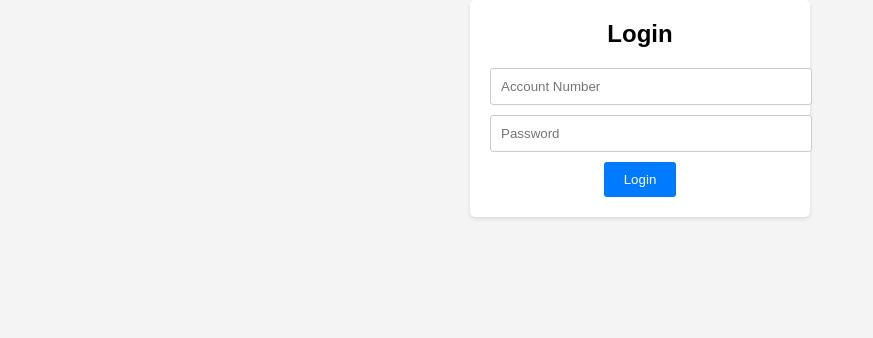
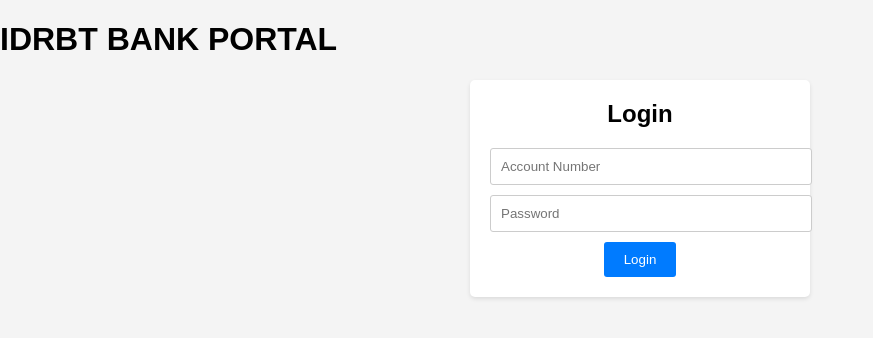
Before and after one commit to abhic137/Basic-banking-app, a plain HTML site: page banking-app/frontend/index.html in a window 1280 px wide. Shown: the whole page, without its empty margins (0-873 px from the left). Drawn offline with Linux system fonts and the light colour scheme.

Commit message:
Update index.html

```diff
--- a/banking-app/frontend/index.html
+++ b/banking-app/frontend/index.html
@@ -2,9 +2,12 @@
 <!DOCTYPE html>
 <html>
 <head>
+    <title>IDRBT BANK PORTAL</title>
     <link rel="stylesheet" type="text/css" href="style.css">
 </head>
 <body>
+    <h1>IDRBT BANK PORTAL</h1>
+
     <div class="login-container">
         <h2>Login</h2>
         <form id="login-form">
```
